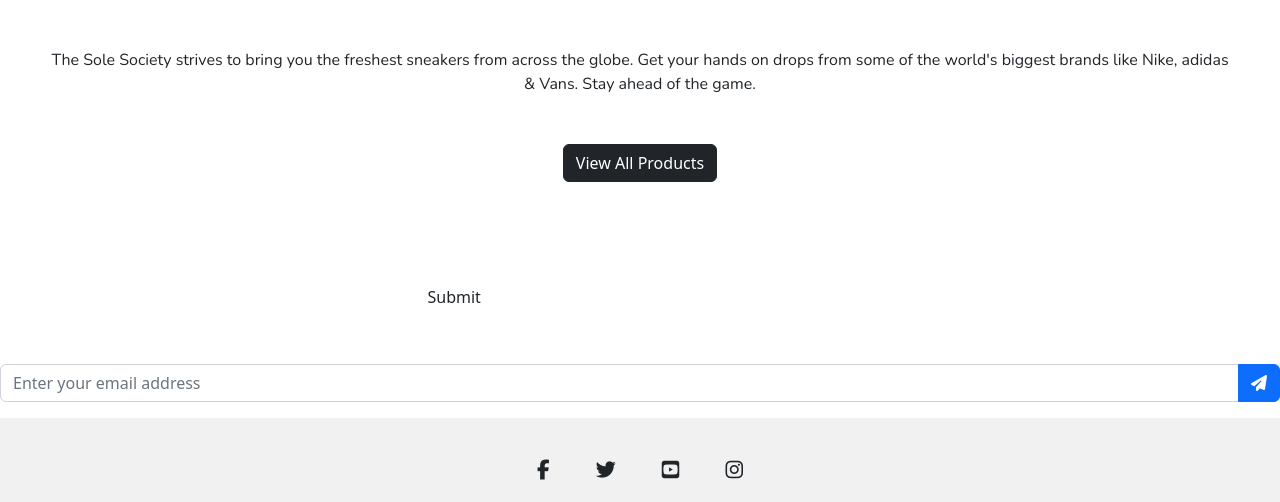
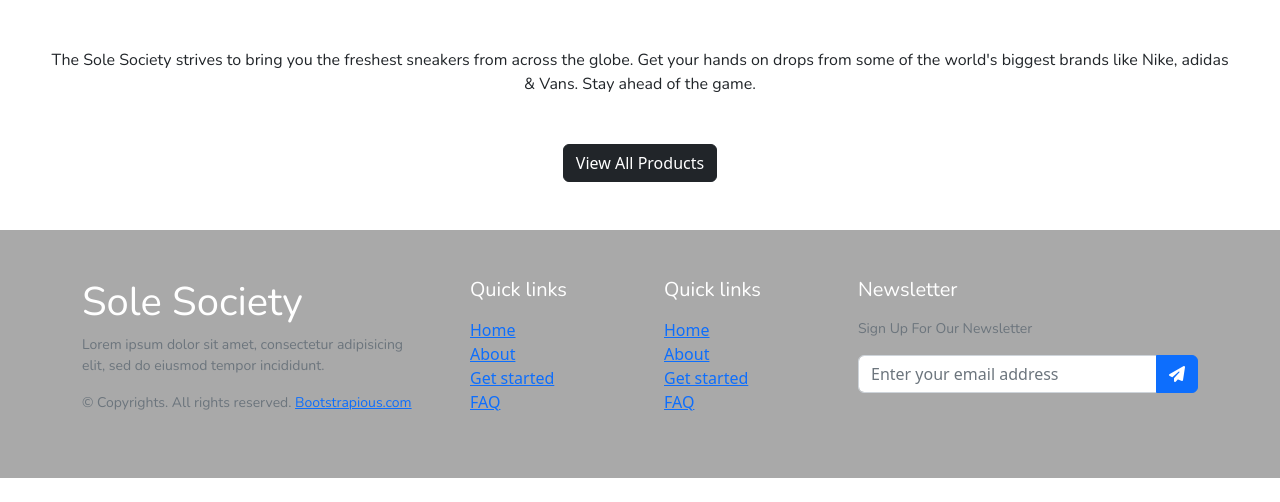
Before and after one commit to nadsbuhdha/portfolio-project-5, a Django app: page / in a window 1280 px wide. Shown: the part 787-1289 px from the top of the page. After the commit the page ends 1265 px from the top, so only its background shows below. Run offline with Django 3.2, Linux system fonts and the light colour scheme; some libraries are stand-ins or nearby versions.

Commit message:
added newsletter to footer

```diff
--- a/home/templates/home/index.html
+++ b/home/templates/home/index.html
@@ -23,25 +23,4 @@
         <button class="btn btn-dark text-center mb-5">View All Products</button>
     </a>
 </div>
-<div class="container">
-    <div class="row">
-        <div class="col-md-5 col-12 mx-auto py-5">
-            <form action="" method="POST">
-                {% csrf_token %}
-                {{ newsletter_signup |crispy }}
-                <input type="submit" class="btn btn-blue">
-            </form>
-        </div>
-    </div>
-</div>
-<form class="newsletter-form" action="{% url 'newsletter' %}" method="POST">
-    {% csrf_token %}
-      <div class="input-group mb-3">
-          <input class="form-control" type="email" name="email" placeholder="Enter your email address"
-              aria-label="Recipient's email" aria-describedby="subscribe-button">
-          <button class="btn btn-primary" id="subscribe-button" type="submit">
-              <i class="fas fa-paper-plane"></i>
-          </button>
-      </div>
-  </form>
 {% endblock %}
--- a/templates/base.html
+++ b/templates/base.html
@@ -134,61 +134,48 @@
     {% endblock %}
 <!--Footer-->
 
-    <footer class="text-center text-white footer mt-auto" style="background-color:#f1f1f1;">
-        <!-- Grid container -->
-        <div class="container pt-4">
-          <!-- Section: Social media -->
-          <div class="mb-1">
-            <!-- Facebook -->
-            <a
-              class="btn btn-link btn-floating btn-lg text-dark m-1"
-              href="https://facebook.com"
-              target="_blank"
-              rel="noopener"
-              aria-label="Visit our Facebook page (opens in a new tab)"
-              role="button"
-              data-mdb-ripple-color="dark"
-              ><i class="fab fa-facebook-f"></i
-            ></a>
+<footer class="w-100 py-4 flex-shrink-0 mt-auto" style="background-color: #A9A9A9	;">
+    <div class="container py-4">
+        <div class="row gy-4 gx-5">
+            <div class="col-lg-4 col-md-6">
+                <h5 class="h1 text-white">Sole Society</h5>
+                <p class="small text-muted">Lorem ipsum dolor sit amet, consectetur adipisicing elit, sed do eiusmod tempor incididunt.</p>
+                <p class="small text-muted mb-0">&copy; Copyrights. All rights reserved. <a class="text-primary" href="#">Bootstrapious.com</a></p>
+            </div>
+            <div class="col-lg-2 col-md-6">
+                <h5 class="text-white mb-3">Quick links</h5>
+                <ul class="list-unstyled text-muted">
+                    <li><a href="#">Home</a></li>
+                    <li><a href="#">About</a></li>
+                    <li><a href="#">Get started</a></li>
+                    <li><a href="#">FAQ</a></li>
+                </ul>
+            </div>
+            <div class="col-lg-2 col-md-6">
+                <h5 class="text-white mb-3">Quick links</h5>
+                <ul class="list-unstyled text-muted">
+                    <li><a href="#">Home</a></li>
+                    <li><a href="#">About</a></li>
+                    <li><a href="#">Get started</a></li>
+                    <li><a href="#">FAQ</a></li>
+                </ul>
+            </div>
+            <div class="col-lg-4 col-md-6">
+                <h5 class="text-white mb-3">Newsletter</h5>
+                <p class="small text-muted">Sign Up For Our Newsletter</p>
+                <form class="newsletter-form" action="{% url 'newsletter' %}" method="POST">
+                    {% csrf_token %}
+                    <div class="input-group mb-3">
+                        <input class="form-control" type="email" name="email"  placeholder="Enter your email address" aria-label="Recipient's username" aria-describedby="button-addon2">
+                        <button class="btn btn-primary" id="subscribe-button" type="submit">
+                            <i class="fas fa-paper-plane"></i>
+                        </button>
 
-            <!-- Twitter -->
-            <a
-              class="btn btn-link btn-floating btn-lg text-dark m-1"
-              href="https://twitter.com"
-              target="_blank"
-              rel="noopener"
-              aria-label="Visit our Twitter page (opens in a new tab)"
-              role="button"
-              data-mdb-ripple-color="dark"
-              ><i class="fab fa-twitter"></i
-            ></a>
-
-            <!-- YouTube -->
-            <a
-              class="btn btn-link btn-floating btn-lg text-dark m-1"
-              href="https://youtube.com"
-              target="_blank"
-              rel="noopener"
-              aria-label="Visit our YouTube page (opens in a new tab)"
-              role="button"
-              data-mdb-ripple-color="dark"
-              ><i class="fab fa-youtube-square"></i
-            ></a>
-
-            <!-- Instagram -->
-            <a
-              class="btn btn-link btn-floating btn-lg text-dark m-1"
-              href="https://instagram.com"
-              role="button"
-              data-mdb-ripple-color="dark"
-              target="_blank" rel="noopener"
-              aria-label="Visit our Instagram page (opens in a new tab)"
-              ><i class="fab fa-instagram sm-icon"></i
-            ></a>
-              </div>
-          <!-- Section: Social media -->
+                    </div>
+                </form>
+            </div>
         </div>
-        <!-- Grid container -->
+    </div>
 </footer>
 
     {% block postloadjs %}
```
